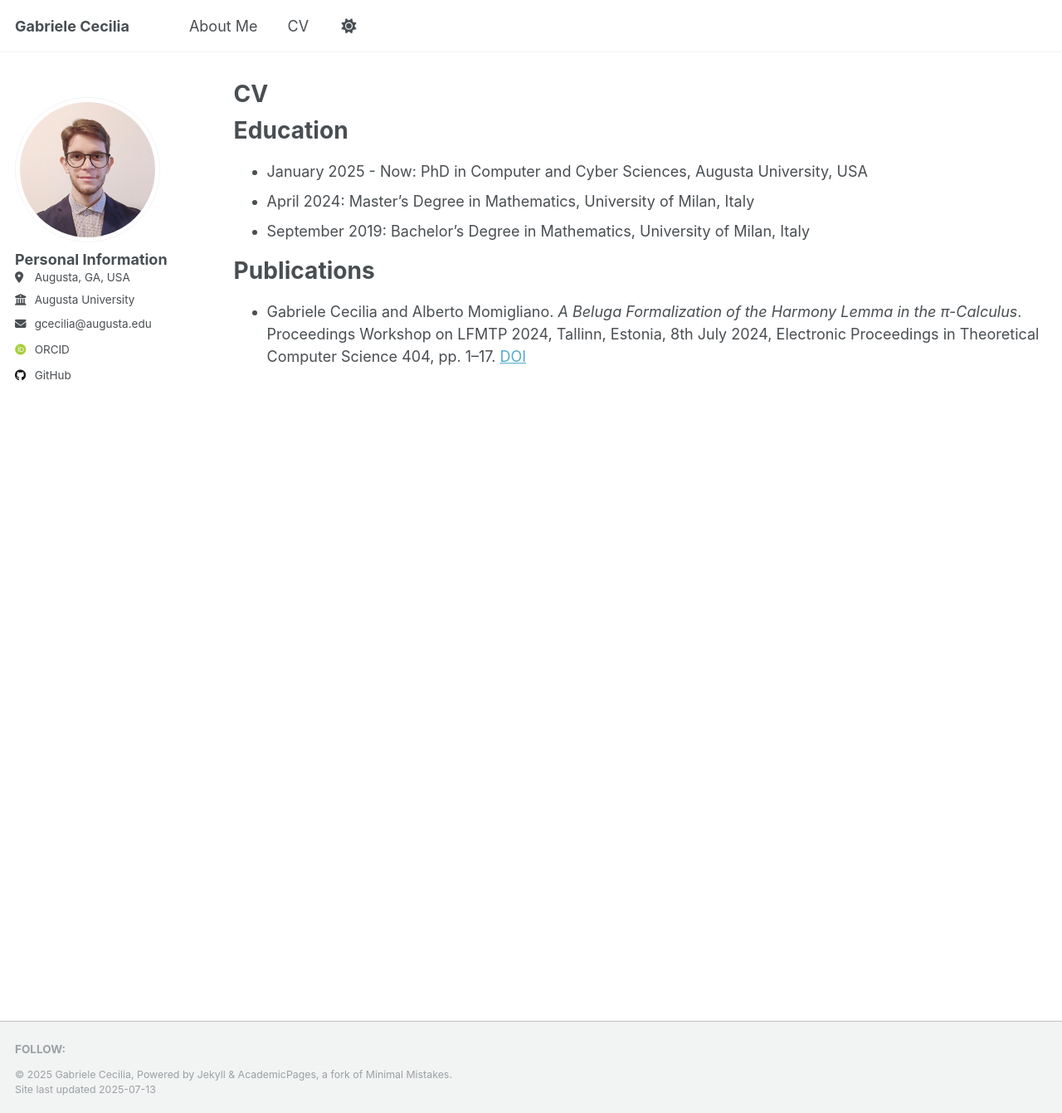
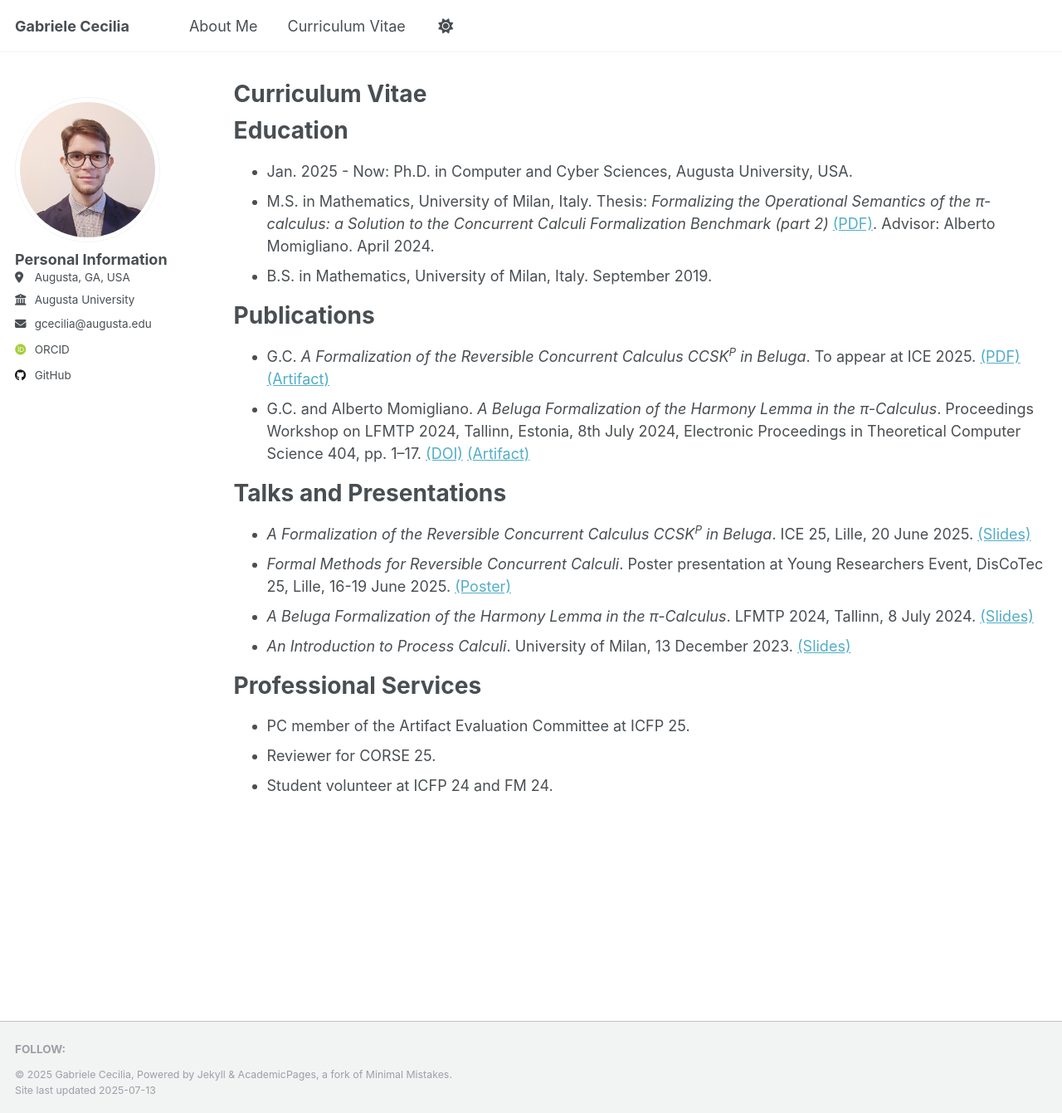
Before and after one commit to GabrieleCecilia/gabrielececilia.github.io, a Jekyll site: the page built from _pages/cv.md, in a window 1280 px wide and 1341 px high. Shown: the whole window at 83% size. Built offline with Jekyll 4.4.1, drawn with Linux system fonts in a browser that asks for light colours; some web fonts are replaced.

Commit message:
updates july 25

```diff
--- a/_data/navigation.yml
+++ b/_data/navigation.yml
@@ -26,7 +26,7 @@ main:
   - title: "About Me"
     url: /about/
 
-  - title: "CV"
+  - title: "Curriculum Vitae"
     url: /cv/
 
   # - title: "CV"
--- a/_pages/cv.md
+++ b/_pages/cv.md
@@ -1,6 +1,6 @@
 ---
 layout: archive
-title: "CV"
+title: "Curriculum Vitae"
 permalink: /cv/
 author_profile: true
 redirect_from:
@@ -12,10 +12,24 @@ redirect_from:
 
 Education
 ======
-* January 2025 - Now: PhD in Computer and Cyber Sciences, Augusta University, USA
-* April 2024: Master's Degree in Mathematics, University of Milan, Italy
-* September 2019: Bachelor's Degree in Mathematics, University of Milan, Italy
+* Jan. 2025 - Now: Ph.D. in Computer and Cyber Sciences, Augusta University, USA.
+* M.S. in Mathematics, University of Milan, Italy. Thesis: *Formalizing the Operational Semantics of the π-calculus: a Solution to the Concurrent Calculi Formalization Benchmark (part 2)* [(PDF)](https://gabrielececilia.github.io/files/msthesis.pdf). Advisor: Alberto Momigliano. April 2024.
+* B.S. in Mathematics, University of Milan, Italy. September 2019.
 
 Publications
 ======
-* Gabriele Cecilia and Alberto Momigliano. *A Beluga Formalization of the Harmony Lemma in the π-Calculus*. Proceedings Workshop on LFMTP 2024, Tallinn, Estonia, 8th July 2024, Electronic Proceedings in Theoretical Computer Science 404, pp. 1–17. [DOI](https://doi.org/10.4204/EPTCS.404.1)
+* G.C. *A Formalization of the Reversible Concurrent Calculus CCSK<sup>P</sup> in Beluga*. To appear at ICE 2025. [(PDF)](https://gabrielececilia.github.io/papers/ice25-paper.pdf) [(Artifact)](https://doi.org/10.5281/zenodo.15660906)
+* G.C. and Alberto Momigliano. *A Beluga Formalization of the Harmony Lemma in the π-Calculus*. Proceedings Workshop on LFMTP 2024, Tallinn, Estonia, 8th July 2024, Electronic Proceedings in Theoretical Computer Science 404, pp. 1–17. [(DOI)](https://doi.org/10.4204/EPTCS.404.1) [(Artifact)](https://github.com/GabrieleCecilia/concurrent-benchmark-solution)
+
+Talks and Presentations
+======
+* *A Formalization of the Reversible Concurrent Calculus CCSK<sup>P</sup> in Beluga*. ICE 25, Lille, 20 June 2025. [(Slides)](https://gabrielececilia.github.io/talks/ice25-slides.pdf)
+* *Formal Methods for Reversible Concurrent Calculi*. Poster presentation at Young Researchers Event, DisCoTec 25, Lille, 16-19 June 2025. [(Poster)](https://gabrielececilia.github.io/talks/yre25-poster.pdf)
+* *A Beluga Formalization of the Harmony Lemma in the π-Calculus*. LFMTP 2024, Tallinn, 8 July 2024. [(Slides)](https://gabrielececilia.github.io/talks/lfmtp24-slides.pdf)
+* *An Introduction to Process Calculi*. University of Milan, 13 December 2023. [(Slides)](https://gabrielececilia.github.io/talks/pcalc-slides.pdf)
+
+Professional Services
+======
+* PC member of the Artifact Evaluation Committee at ICFP 25.
+* Reviewer for CORSE 25.
+* Student volunteer at ICFP 24 and FM 24.
```
Also changed, not shown: _pages/about.md (+4 -2 lines), files/bibtex1.bib (deleted, +0 -10 lines), 6 other files.
